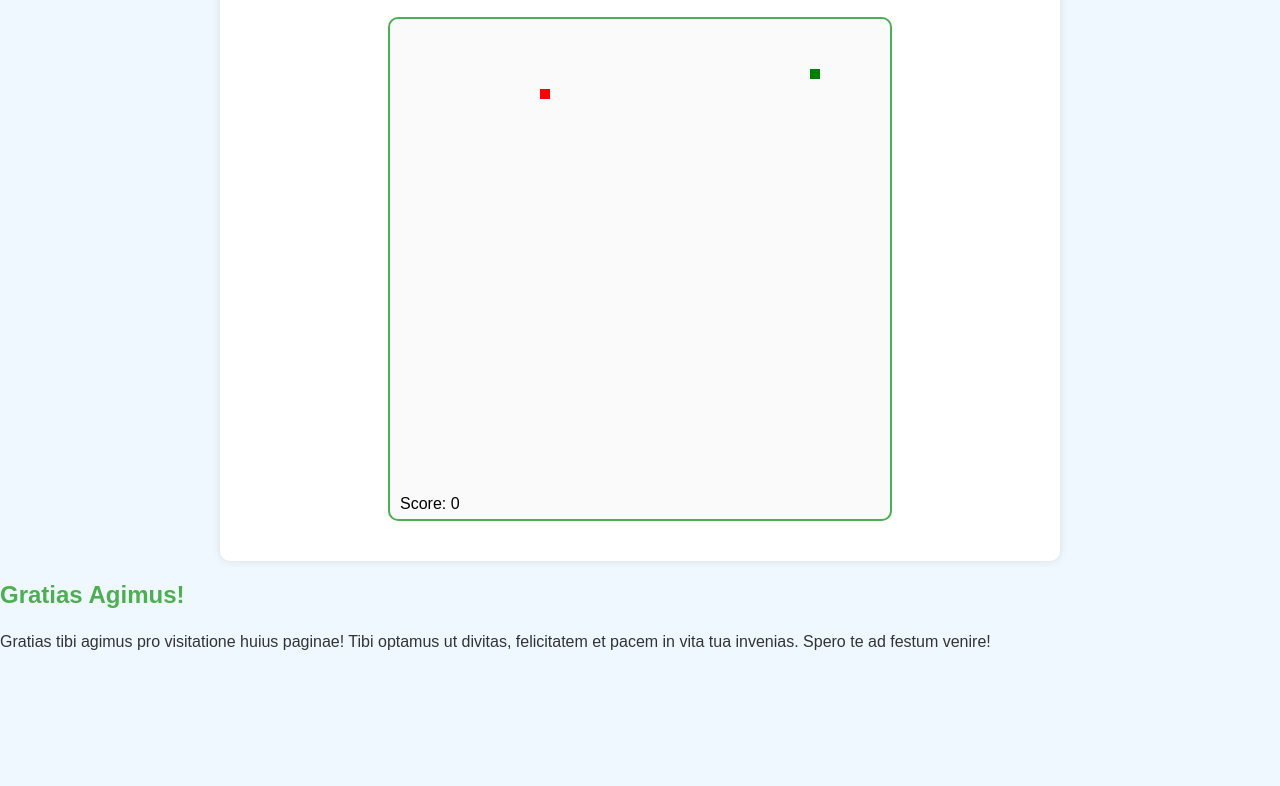
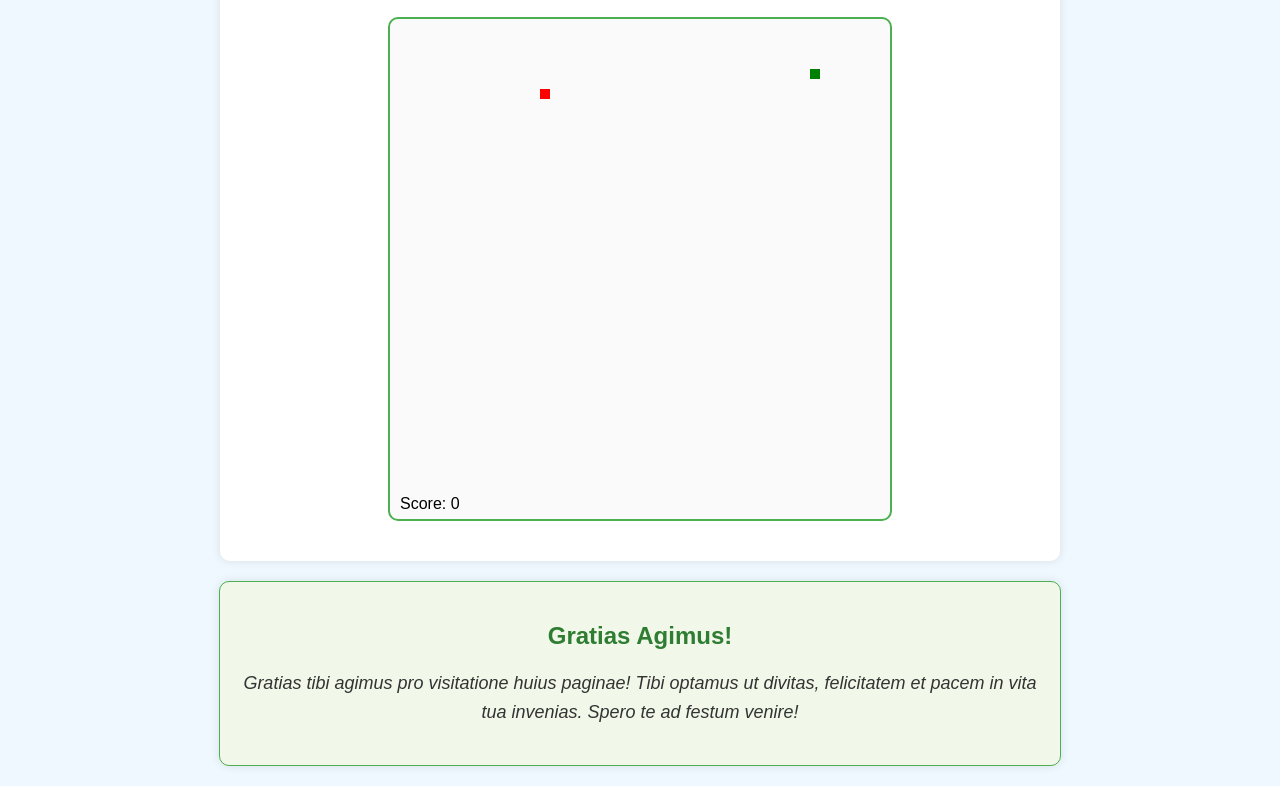
Before and after one commit to PetrusMagnus/convite-aniversario, a plain HTML site: page index.html in a window 1280 px wide. Shown: the part 806-1592 px from the top of the page. Before the commit the page ends 1476 px from the top, so only its background shows below. Drawn offline with Linux system fonts and the light colour scheme.

Commit message:
Update styles.css

```diff
--- a/styles.css
+++ b/styles.css
@@ -19,7 +19,7 @@ h1 {
     margin-bottom: 0;
 }
 
-#informacoes, #presentes, #jogo-cobrinha {
+#informacoes, #presentes, #jogo-cobrinha, #agradecimento {
     padding: 20px;
     margin: 20px auto;
     max-width: 800px;
@@ -70,3 +70,20 @@ button {
 button:hover {
     background-color: #45a049;
 }
+
+/* Estilos adicionais */
+#agradecimento {
+    background-color: #f1f8e9;
+    border: 1px solid #4CAF50;
+    border-radius: 10px;
+    text-align: center;
+}
+
+#agradecimento h2 {
+    color: #2e7d32;
+}
+
+#agradecimento p {
+    font-style: italic;
+    font-size: 18px;
+}
```
